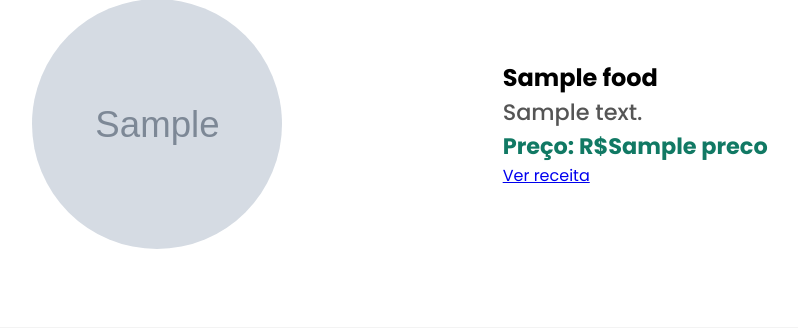
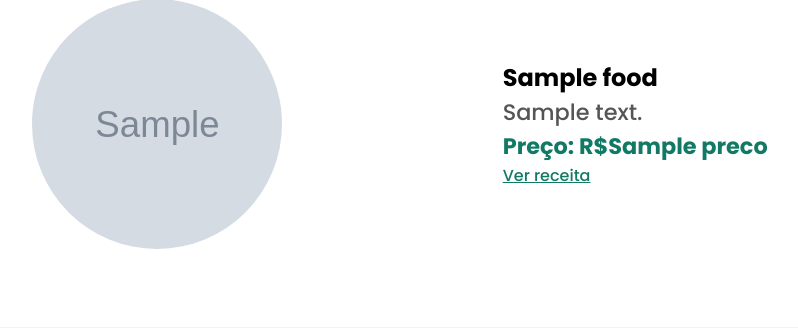
Before and after one commit to Salgado2004/Desafio-python, a Flask app: template templates/restaurantHome.html in a window 1280 px wide. Shown: the part 1918-2246 px from the top of the page, without its empty margins (228-1026 px from the left). Run offline with Flask 2, Linux system fonts and the light colour scheme; the template is opened without the code that fills it: most values are stand-ins (such as "Sample title", 1, 10 or a date in 2020); grey boxes marked "Sample" are stand-in pictures; some libraries are stand-ins or nearby versions.

Commit message:
Update style2.css

```diff
--- a/static/style2.css
+++ b/static/style2.css
@@ -325,6 +325,14 @@ body {
 .food-description .food-price {
   color: #117964;
   font-weight: 700;
+}
+.food-description a {
+  color: #117964;
+  font-weight: 500;
+}
+.food-description a:hover {
+  font-weight: 600;
+  text-decoration: none;
 }
 
 /* ........./ Testimonial /.......... */
```
